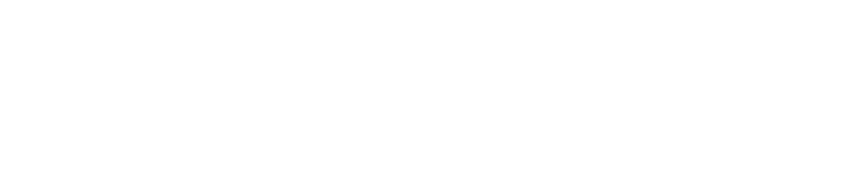
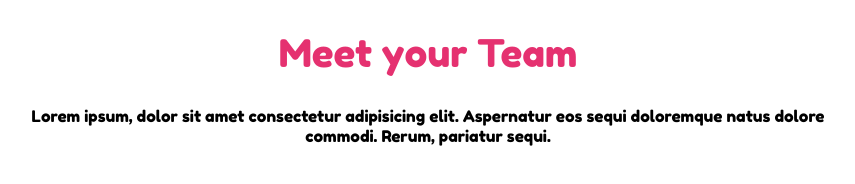
Before and after one commit to DavideAtzo/html-css-float-cards, a plain HTML site: page index.html in a window 1280 px wide. Shown: the whole page, without its empty margins (212-1067 px from the left). Drawn offline with Linux system fonts and the light colour scheme.

Commit message:
top della pagina

```diff
--- a/css/style.css
+++ b/css/style.css
@@ -0,0 +1,22 @@
+*{
+    margin: 0 auto;
+    box-sizing: border-box;
+    font-family: 'Fredoka One', cursive;
+    font-weight: normal;
+}
+
+h1{
+    color: #e53170;
+    text-align: center;
+    margin-top: 30px;
+    margin-bottom: 30px;
+    font-size: 38px;
+}
+
+.top{
+    width: 800px;
+}
+
+p{
+    text-align: center;
+}
--- a/index.html
+++ b/index.html
@@ -1,15 +1,29 @@
 <!DOCTYPE html>
 <html lang="en">
+
 <head>
     <meta charset="UTF-8">
     <meta http-equiv="X-UA-Compatible" content="IE=edge">
     <meta name="viewport" content="width=device-width, initial-scale=1.0">
     <title>Floating Cards</title>
+    <link rel="preconnect" href="https://fonts.googleapis.com">
+    <link rel="preconnect" href="https://fonts.gstatic.com" crossorigin>
+    <link href="https://fonts.googleapis.com/css2?family=Fredoka+One&family=Roboto+Condensed&display=swap"
+        rel="stylesheet">
     <link rel="stylesheet" href="css/style.css">
+
 </head>
+
 <body>
-    <main></main>
+    <main>
+        <section class="top">
+            <h1>Meet your Team</h1>
+            <p>Lorem ipsum, dolor sit amet consectetur adipisicing elit. Aspernatur eos sequi doloremque natus dolore
+                commodi. Rerum, pariatur sequi.</p>
+        </section>
+    </main>
 
 
 </body>
+
 </html>
```
